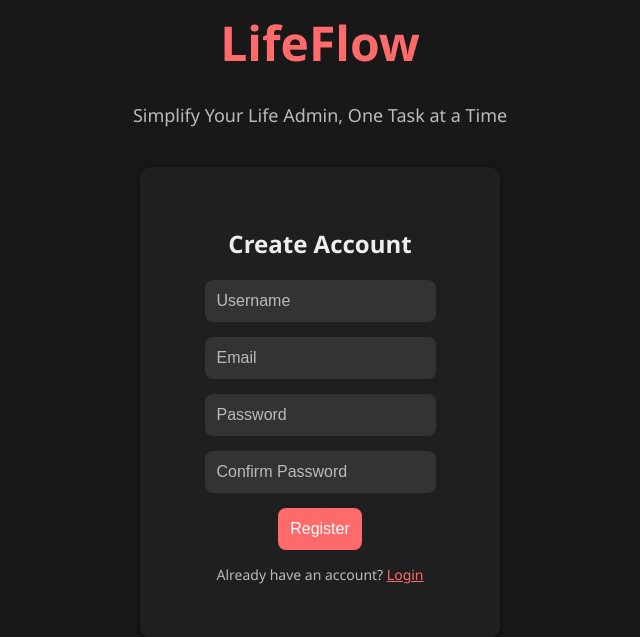
After one commit to Dhananjay625/LifeFlow, a Django app: page /register/ in a window 1280 px wide. The commit adds this page. Shown: the top 637 px of the page, without its empty margins (320-960 px from the left). Run offline with Django 4.2, Linux system fonts and the light colour scheme.

Commit message:
made sign up page

```diff
--- a/LifeFlow/LifeFlow/urls.py
+++ b/LifeFlow/LifeFlow/urls.py
@@ -23,5 +23,6 @@ urlpatterns = [
     path('calender/', views.calender, name='calender'),
     path('Subscription/', views.Subscription, name='Subscription'),
     path('TaskManager/', views.TaskManager, name='TaskManager'),
-    path('BillManager/', views.BillManager, name='BillManager')
+    path('BillManager/', views.BillManager, name='BillManager'),
+    path('register/', views.register, name='register')
 ]
--- a/LifeFlow/main/static/index.css
+++ b/LifeFlow/main/static/index.css
@@ -1,5 +1,3 @@
-/* styling under dev */
-
 :root {
   --primary-color: #FF6B6B;
   --secondary-color: #4ECDC4;
@@ -311,13 +309,13 @@ h1 {
   display: flex;
   flex-direction: column;
   align-items: center;
-  justify-content: center;
+  justify-content: cent
   height: 100vh;
   background: var(--background-dark);
   text-align: center;
   opacity: 0;
   animation: fadeIn 1s forwards;
-  animation-delay: 2.5s;
+  animation-delay: 1s;
 }
 
 .title {
@@ -406,7 +404,7 @@ h1 {
   color: var(--primary-color);
   margin: 0 10px;
   opacity: 1;
-  animation: slideAway 2s forwards;
+  animation: slideAway 1s forwards;
 }
 
 .life {
--- a/LifeFlow/main/templates/index.html
+++ b/LifeFlow/main/templates/index.html
@@ -24,7 +24,7 @@
         <input type="password" placeholder="Password" required>
         <button type="submit">Login</button>
       </form>
-      <p class="register-text">Don't have an account? <a href="#">Register</a></p>
+      <p class="register-text">Don't have an account? <a href="{% url 'register' %}">Register</a></p>
     </div>
   </div>
 
--- /dev/null
+++ b/LifeFlow/main/templates/register.html
@@ -0,0 +1,30 @@
+<!DOCTYPE html>
+<html lang="en">
+<head>
+  <meta charset="UTF-8" />
+  <meta name="viewport" content="width=device-width, initial-scale=1.0" />
+  <title>Register - LifeFlow</title>
+  {% load static %}
+  <link rel="stylesheet" href="{% static 'index.css' %}">
+</head>
+
+<body>
+  <div class="login-container">
+    <h1 class="title">LifeFlow</h1>
+    <p class="tagline">Simplify Your Life Admin, One Task at a Time</p>
+
+    <div class="login-box">
+      <h2>Create Account</h2>
+      <form method="post" action="{% url 'register' %}">
+        {% csrf_token %}
+        <input type="text" name="username" placeholder="Username" required>
+        <input type="email" name="email" placeholder="Email" required>
+        <input type="password" name="password1" placeholder="Password" required>
+        <input type="password" name="password2" placeholder="Confirm Password" required>
+        <button type="submit">Register</button>
+      </form>
+      <p class="register-text">Already have an account? <a href="{% url 'login' %}">Login</a></p>
+    </div>
+  </div>
+</body>
+</html>
--- a/LifeFlow/main/views.py
+++ b/LifeFlow/main/views.py
@@ -14,3 +14,6 @@ def TaskManager(request):
 
 def BillManager(request):
     return render(request, 'BillManager.html')
+
+def register(request):
+    return render(request, 'register.html')
```
